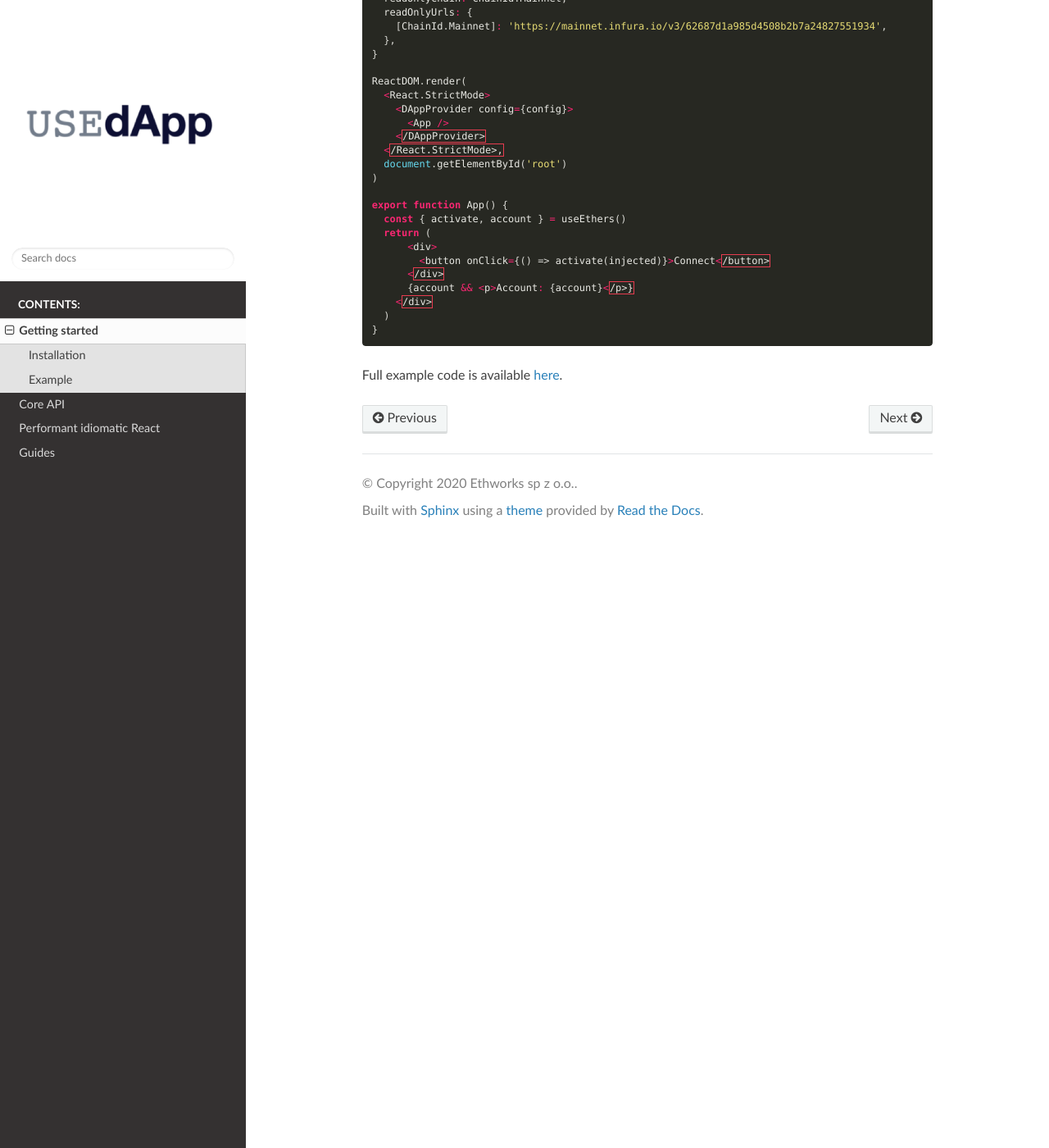
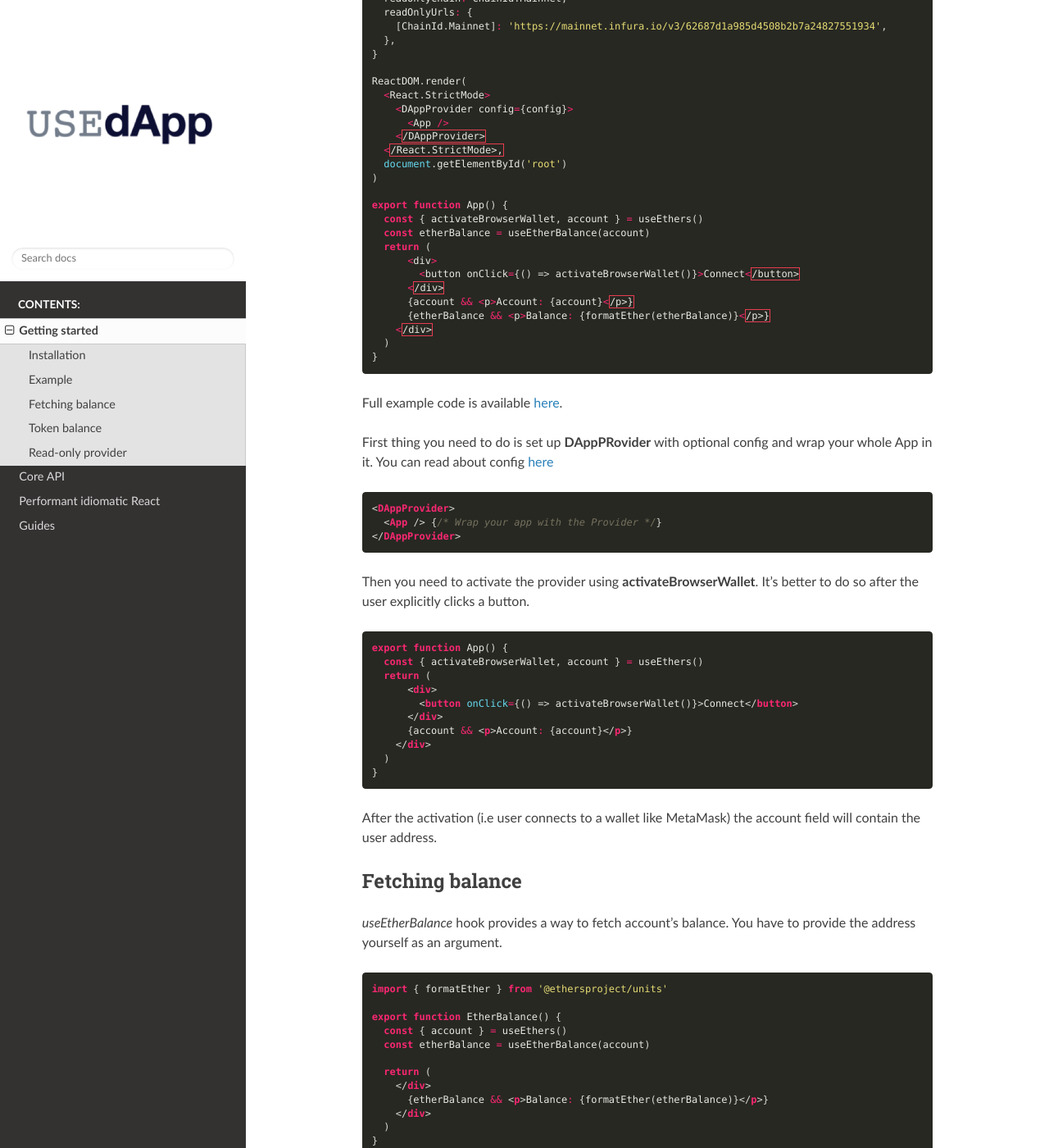
Before and after one commit to truth023/useDApp, a Sphinx documentation site: the page built from docs/source/getting-started.rst, in a window 1280 px wide and 1400 px high, scrolled down 626 px. Shown: the whole window at 82% size. Built offline with Sphinx 7.4.7 and the Read the Docs theme 2.0.0, drawn with Linux system fonts in a browser that asks for light colours; some of the changed text lies outside the part shown.

Commit message:
👶🏼 Add more examples to getting started (#58)
* 👶🏼 Add more examples to getting started

```diff
--- a/docs/source/core.rst
+++ b/docs/source/core.rst
@@ -137,6 +137,9 @@ useMulticallAddress
 Models
 ******
 
+
+.. _config:
+
 Config
 ======
 
--- a/docs/source/getting-started.rst
+++ b/docs/source/getting-started.rst
@@ -46,15 +46,74 @@ Below is a simple example:
   )
 
   export function App() {
-    const { activate, account } = useEthers()
+    const { activateBrowserWallet, account } = useEthers()
+    const etherBalance = useEtherBalance(account)
     return (
         <div>
-          <button onClick={() => activate(injected)}>Connect</button>
+          <button onClick={() => activateBrowserWallet()}>Connect</button>
+        </div>
+        {account && <p>Account: {account}</p>}
+        {etherBalance && <p>Balance: {formatEther(etherBalance)}</p>}
+      </div>
+    )
+  }
+
+
+Full example code is available `here <https://github.com/EthWorks/useDapp/tree/master/packages/example>`_.
+
+
+First thing you need to do is set up **DAppPRovider** with optional config and wrap your whole App in it. You can read about config :ref:`here<config>`
+
+.. code-block:: jsx
+
+  <DAppProvider>
+    <App /> {/* Wrap your app with the Provider */}
+  </DAppProvider>
+
+Then you need to activate the provider using **activateBrowserWallet**. It's better to do so after the user explicitly clicks a button.
+
+.. code-block:: jsx
+
+  export function App() {
+    const { activateBrowserWallet, account } = useEthers()
+    return (
+        <div>
+          <button onClick={() => activateBrowserWallet()}>Connect</button>
         </div>
         {account && <p>Account: {account}</p>}
       </div>
     )
   }
 
+After the activation (i.e user connects to a wallet like MetaMask) the account field will contain the user address.
 
-Full example code is available `here <https://github.com/EthWorks/useDapp/tree/master/packages/example>`_.
+
+Fetching balance
+----------------
+
+`useEtherBalance` hook provides a way to fetch account's balance. You have to provide the address yourself as an argument.
+
+.. code-block:: jsx
+
+  import { formatEther } from '@ethersproject/units'
+
+  export function EtherBalance() {
+    const { account } = useEthers()
+    const etherBalance = useEtherBalance(account)
+
+    return (
+      </div>
+        {etherBalance && <p>Balance: {formatEther(etherBalance)}</p>}
+      </div>
+    )
+  }
+
+Token balance
+-------------
+
+TODO
+
+Read-only provider
+------------------
+
+TODO
```
